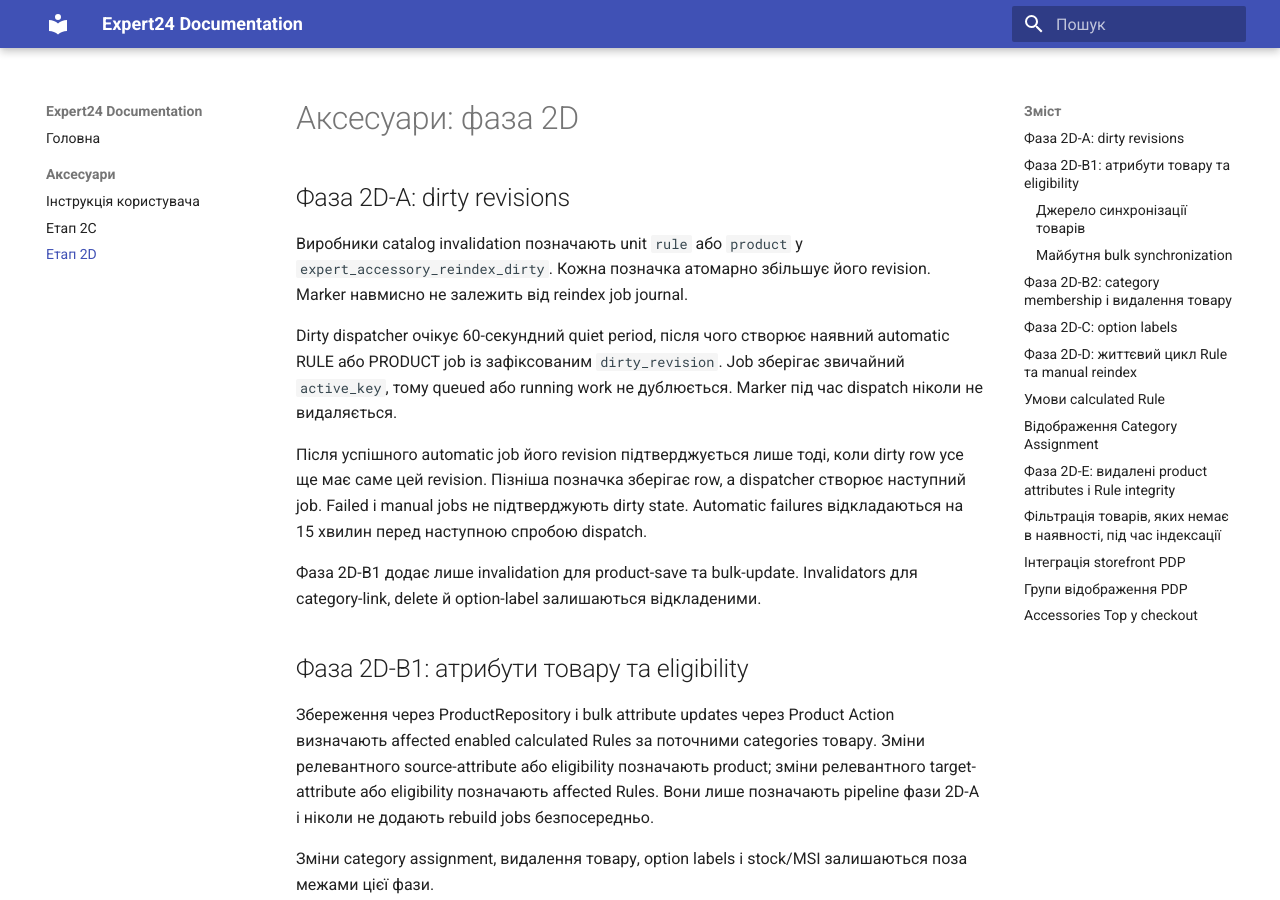
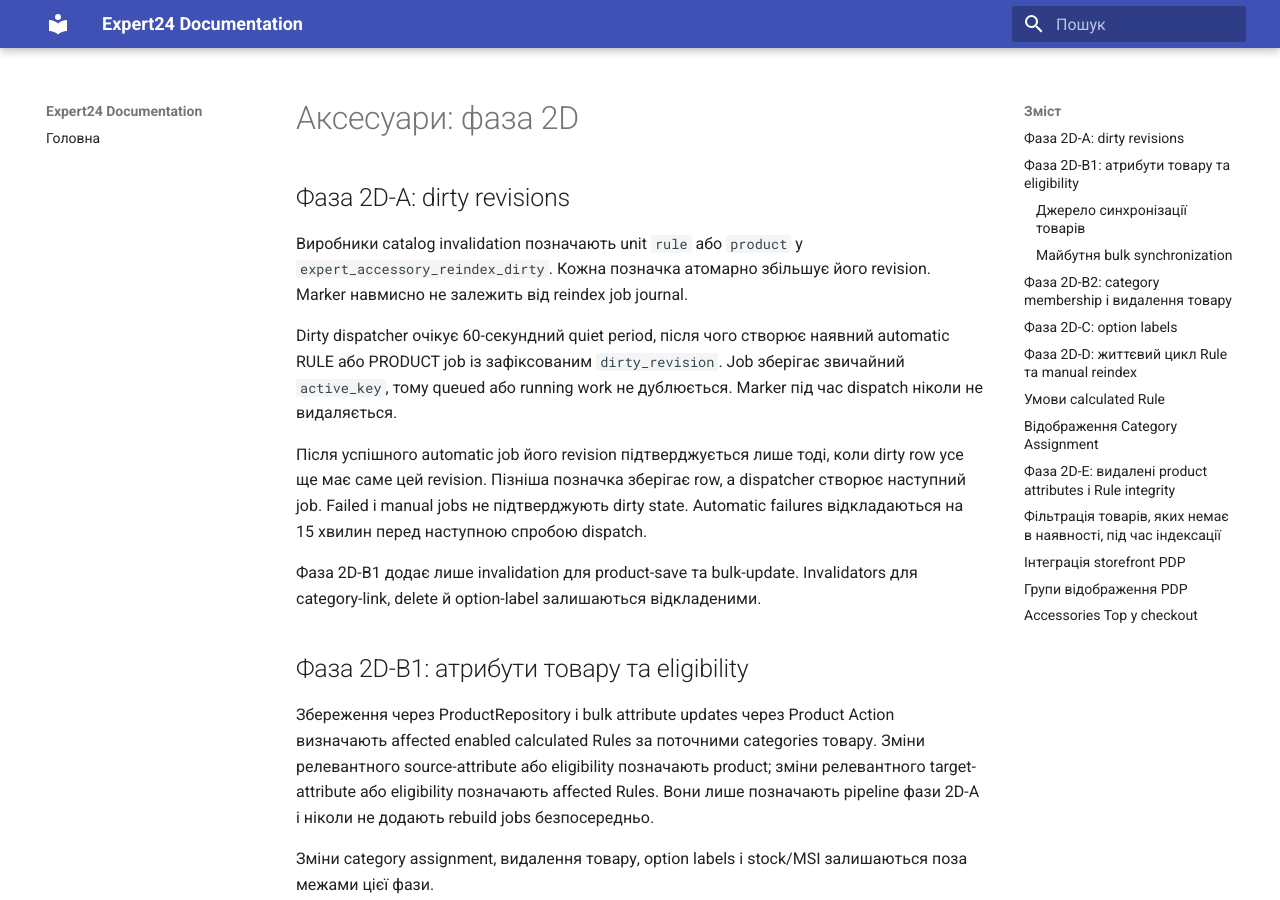
Before and after one commit to tviggyr/expert-docs, an MkDocs documentation site: the page built from docs/accessories/PHASE-2D.md, in a window 1280 px wide and 900 px high. Built offline with MkDocs 1.6.1 and Material for MkDocs 9.7.7, drawn with Linux system fonts in a browser that asks for light colours.

Commit message:
Update mkdocs.yml

```diff
--- a/mkdocs.yml
+++ b/mkdocs.yml
@@ -1,4 +1,3 @@
-
 site_name: Expert24 Documentation
 site_description: Документація проєкту Expert24
 site_url: https://tviggyr.github.io/expert-docs/
@@ -16,10 +15,5 @@ theme:
 plugins:
   - search
 
-
 nav:
   - Головна: index.md
-  - Аксесуари:
-      - Інструкція користувача: accessories/accessories_rules_manager_guide_uk_with_images.md
-      - Етап 2C: accessories/PHASE-2C.md
-      - Етап 2D: accessories/PHASE-2D.md
```
